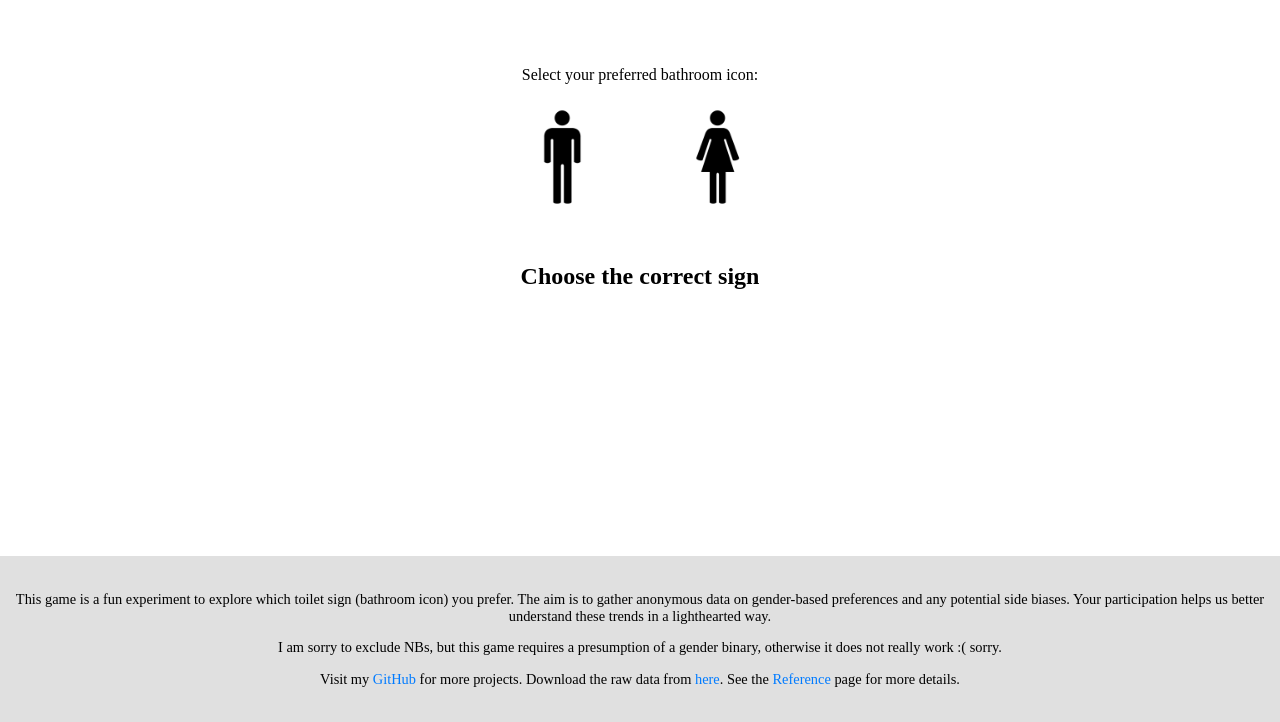
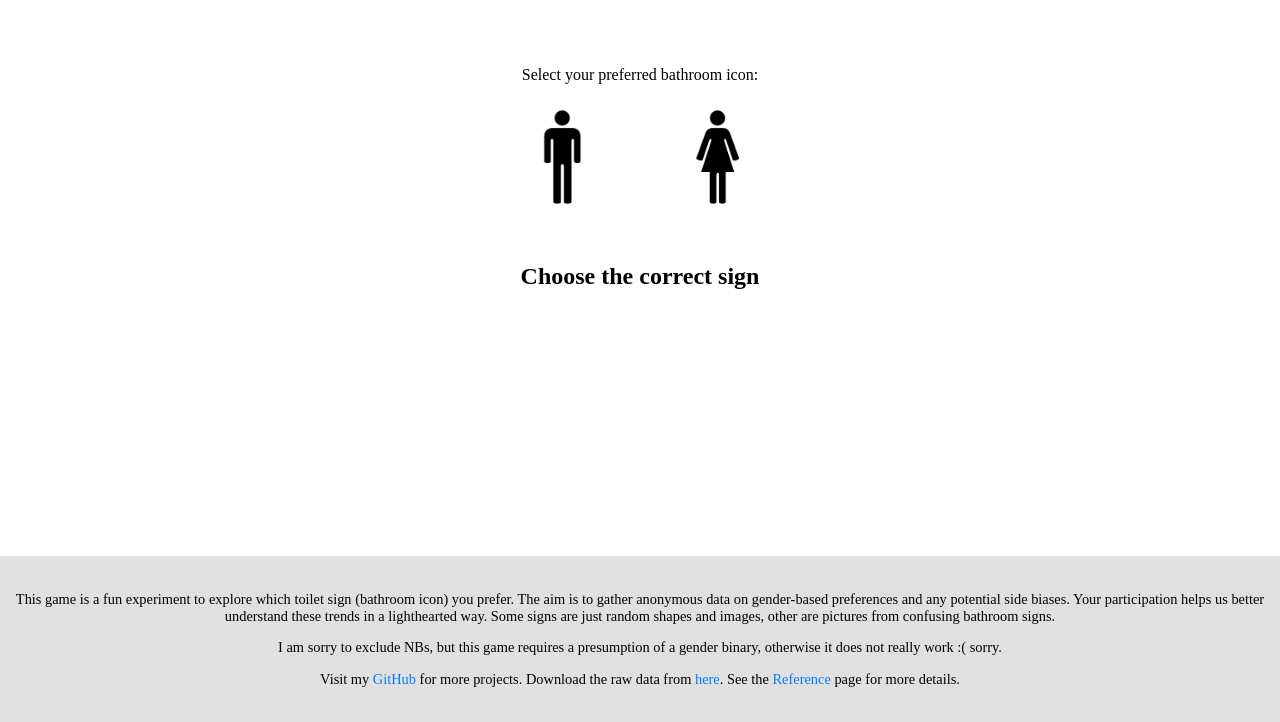
Before and after one commit to DrAnomalocaris/ToiletSignGame, a plain HTML site: page index.html in a window 1280 px wide. Shown: the part 78-800 px from the top of the page. Drawn offline with Linux system fonts and the light colour scheme; no server answers.

Commit message:
updated footer

```diff
--- a/index.html
+++ b/index.html
@@ -37,6 +37,7 @@
       This game is a fun experiment to explore which toilet sign (bathroom icon) you prefer.
       The aim is to gather anonymous data on gender-based preferences and any potential side biases.
       Your participation helps us better understand these trends in a lighthearted way.
+      Some signs are just random shapes and images, other are pictures from confusing bathroom signs.
     </p>
     <p>
         I am sorry to exclude NBs, but this game requires a presumption of a gender binary, otherwise it does not really work :( sorry.
```
